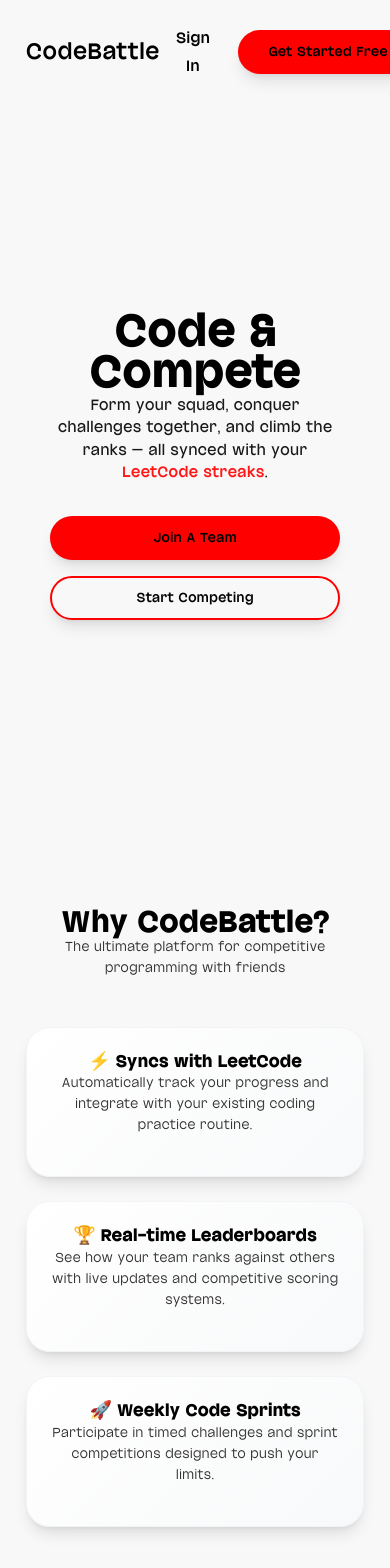
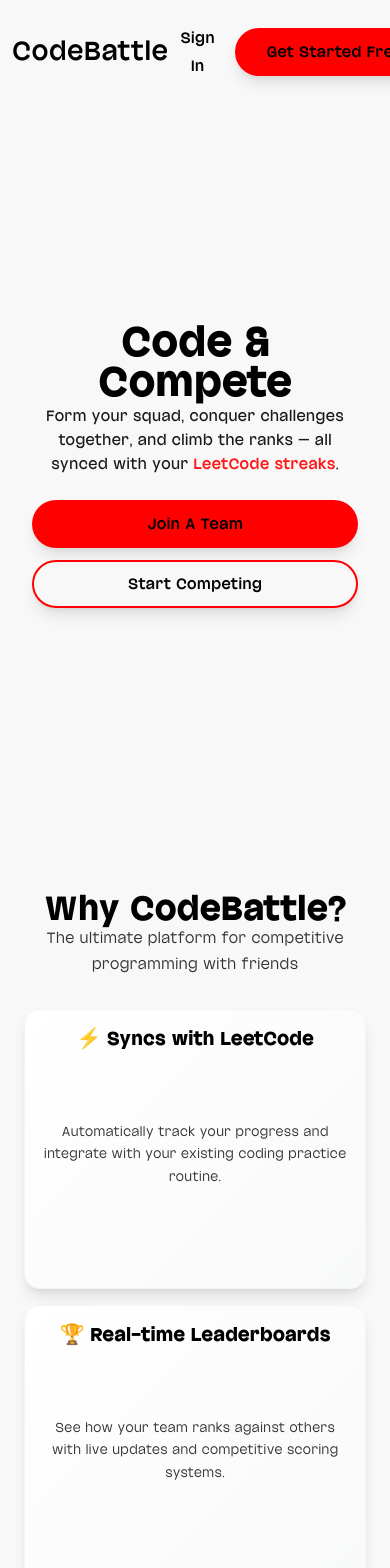
Before and after one commit to ezDecode/Code-Battle, a React (Vite) app in the folder frontend/: page / in a window 390 px wide. Shown: the top 1568 px of the page. Built offline with nearby package versions, Linux system fonts and the light colour scheme.

Commit message:
refactor(LandingPage): enhance responsive design and improve touch targets for better user experience

```diff
--- a/frontend/src/components/layout/LandingPage.jsx
+++ b/frontend/src/components/layout/LandingPage.jsx
@@ -48,19 +48,20 @@ const useSmoothScroll = () => {
   }, []);
 };
 
-// Enhanced CTA Button Component
+// Enhanced CTA Button Component with optimized responsive design
 const CTAButton = memo(({ children, onClick, ariaLabel, variant = 'primary', className = '' }) => {
   const baseStyles = {
     fontFamily: 'Outreque, sans-serif',
     fontWeight: '700',
-    minWidth: 'clamp(180px, 40vw, 320px)',
-    height: 'clamp(44px, 8vw, 72px)',
-    borderRadius: 'clamp(22px, 4vw, 36px)',
-    fontSize: 'clamp(14px, 3.2vw, 22px)',
-    padding: '0 clamp(14px, 3.5vw, 28px)',
+    minWidth: 'clamp(200px, 45vw, 280px)',
+    height: 'clamp(48px, 6vw, 64px)', // Increased minimum height for better touch targets
+    borderRadius: 'clamp(24px, 3vw, 32px)',
+    fontSize: 'clamp(16px, 2.8vw, 20px)', // Improved text scaling
+    padding: '0 clamp(16px, 3vw, 24px)',
     border: 'none',
     cursor: 'pointer',
-    transition: 'opacity 0.3s ease'
+    transition: 'all 0.3s ease',
+    textAlign: 'center'
   };
 
   const variantStyles = variant === 'outline'
@@ -78,7 +79,7 @@ const CTAButton = memo(({ children, onClick, ariaLabel, variant = 'primary', cla
     <button
       onClick={onClick}
       aria-label={ariaLabel}
-      className={`inline-flex items-center justify-center font-bold transition-opacity duration-300 hover:opacity-90 focus:opacity-90 focus:outline-none focus:ring-2 focus:ring-black focus:ring-opacity-30 ${className}`}
+      className={`inline-flex items-center justify-center font-bold transition-all duration-300 hover:opacity-90 focus:opacity-90 focus:outline-none focus:ring-2 focus:ring-black focus:ring-opacity-30 ${className}`}
       style={{
         ...baseStyles,
         ...variantStyles
@@ -134,22 +135,22 @@ const LandingPage = memo(() => {
         Skip to main content
       </a>
 
-      {/* Main container - Dynamic responsive layout */}
+      {/* Main container - Enhanced responsive layout with optimal tablet experience */}
       <div
-        className="mx-auto w-full px-4 sm:px-6 md:px-8 lg:px-12 xl:px-16 2xl:px-20"
-        style={{ maxWidth: 'clamp(320px, 95vw, 1600px)' }}
+        className="mx-auto w-full px-3 sm:px-4 md:px-6 lg:px-8 xl:px-12 2xl:px-16"
+        style={{ maxWidth: 'clamp(320px, 100vw, 1400px)' }}
       >
 
         {/* HERO SECTION */}
         <section className="relative min-h-screen flex flex-col" role="banner">
-          {/* Navigation Header - Perfectly aligned */}
-          <header className="flex items-center justify-between z-10 w-full pt-4 sm:pt-6 md:pt-8" style={{ minHeight: '80px' }}>
-            {/* Logo - Exact match with NavigationBar */}
+          {/* Navigation Header - Enhanced responsive layout with better tablet support */}
+          <header className="flex items-center justify-between z-10 w-full pt-4 sm:pt-5 md:pt-6 lg:pt-8" style={{ minHeight: '80px' }}>
+            {/* Logo - Optimized responsive scaling */}
             <div className="flex-shrink-0">
               <div
                 className="text-black font-bold"
                 style={{
-                  fontSize: 'clamp(24px, 6vw, 36px)',
+                  fontSize: 'clamp(28px, 5vw, 36px)',
                   fontWeight: '700',
                   fontFamily: 'Outreque, sans-serif',
                   lineHeight: '1'
@@ -161,15 +162,16 @@ const LandingPage = memo(() => {
               </div>
             </div>
 
-            {/* Right Navigation - Enhanced layout */}
-            <nav className="flex items-center gap-3 sm:gap-4 md:gap-6 lg:gap-8" role="navigation">
+            {/* Right Navigation - Improved spacing and touch targets */}
+            <nav className="flex items-center gap-2 sm:gap-4 md:gap-5 lg:gap-6 xl:gap-8" role="navigation">
               <button
                 onClick={handleSignIn}
-                className="text-black font-bold hover:opacity-70 focus:opacity-70 focus:outline-none focus:ring-2 focus:ring-red-500 focus:ring-opacity-50 transition-opacity duration-300 rounded-lg px-4 py-2"
+                className="text-black font-bold hover:opacity-70 focus:opacity-70 focus:outline-none focus:ring-2 focus:ring-red-500 focus:ring-opacity-50 transition-opacity duration-300 rounded-lg px-3 py-2 md:px-4"
                 style={{
-                  fontSize: 'clamp(16px, 4vw, 26px)',
+                  fontSize: 'clamp(16px, 3.5vw, 24px)',
                   fontWeight: '700',
-                  fontFamily: 'Outreque, sans-serif'
+                  fontFamily: 'Outreque, sans-serif',
+                  minHeight: '44px' // Ensure touch target
                 }}
                 aria-label="Sign in to your account"
               >
@@ -186,40 +188,40 @@ const LandingPage = memo(() => {
             </nav>
           </header>
 
-          {/* Hero Content - Optimized spacing and typography */}
+          {/* Hero Content - Enhanced responsive spacing and typography */}
           <main
             id="main-content"
-            className="flex-1 flex flex-col items-center justify-center text-center px-2 sm:px-4 md:px-6"
+            className="flex-1 flex flex-col items-center justify-center text-center px-2 sm:px-3 md:px-4 lg:px-6"
             role="main"
-            style={{ paddingTop: '2rem', paddingBottom: '2rem' }}
+            style={{ paddingTop: '1.5rem', paddingBottom: '1.5rem' }}
           >
             <div className="w-full max-w-full">
-              {/* Main Headline - Enhanced with better spacing */}
+              {/* Main Headline - Optimized responsive scaling */}
               <h1
-                className="text-black font-black leading-tight mb-6 sm:mb-8 md:mb-12"
+                className="text-black font-black leading-tight mb-4 sm:mb-6 md:mb-8 lg:mb-12"
                 style={{
-                  fontSize: 'clamp(48px, 12vw, 160px)',
+                  fontSize: 'clamp(44px, 10vw, 140px)',
                   fontWeight: '900',
                   fontFamily: 'Outreque, sans-serif',
-                  lineHeight: '0.85',
+                  lineHeight: '0.9',
                   letterSpacing: '-0.02em'
                 }}
               >
                 Code & Compete
               </h1>
 
-              {/* Subtitle - Clean and optimized */}
-              <div className="w-full flex justify-center mb-8 sm:mb-10 md:mb-16">
+              {/* Subtitle - Enhanced responsive design */}
+              <div className="w-full flex justify-center mb-6 sm:mb-8 md:mb-12 lg:mb-16">
                 <p
-                  className="text-center px-4"
+                  className="text-center px-3 sm:px-4 md:px-6"
                   style={{
                     color: '#000000',
-                    fontSize: 'clamp(16px, 4vw, 36px)',
+                    fontSize: 'clamp(16px, 3.5vw, 32px)',
                     fontWeight: '500',
                     fontFamily: 'Outreque, sans-serif',
-                    lineHeight: '1.4',
+                    lineHeight: '1.5',
                     opacity: '0.9',
-                    maxWidth: 'clamp(384px, 92vw, 1080px)',
+                    maxWidth: 'clamp(340px, 90vw, 1000px)',
                     margin: '0 auto'
                   }}
                 >
@@ -228,8 +230,8 @@ const LandingPage = memo(() => {
                 </p>
               </div>
 
-              {/* CTA Buttons - Enhanced layout and interaction */}
-              <div className="flex flex-col sm:flex-row gap-4 sm:gap-6 lg:gap-8 justify-center items-center w-full max-w-none mx-auto px-4">
+              {/* CTA Buttons - Improved responsive stacking and spacing */}
+              <div className="flex flex-col sm:flex-row gap-3 sm:gap-4 md:gap-6 lg:gap-8 justify-center items-center w-full max-w-none mx-auto px-3 sm:px-4">
                 <CTAButton
                   onClick={handleJoinTeam}
                   ariaLabel="Join a team and start competing"
@@ -250,36 +252,36 @@ const LandingPage = memo(() => {
           </main>
         </section>
 
-        {/* FEATURES SECTION - Enhanced with better visual hierarchy */}
+        {/* FEATURES SECTION - Complete responsive redesign with proper tablet layout */}
         <section
-          className="relative py-16 sm:py-20 md:py-24"
+          className="relative py-12 sm:py-16 md:py-20 lg:py-24"
           role="region"
           aria-labelledby="features-heading"
         >
-          <div className="w-full flex flex-col items-center text-center mb-12 sm:mb-16 md:mb-20">
+          <div className="w-full flex flex-col items-center text-center mb-8 sm:mb-12 md:mb-16 lg:mb-20 px-3 sm:px-4 md:px-6">
             <h2
               id="features-heading"
-              className="text-black font-black leading-tight mb-4 sm:mb-6 text-center"
+              className="text-black font-black leading-tight mb-3 sm:mb-4 md:mb-6 text-center"
               style={{
-                fontSize: 'clamp(32px, 8vw, 80px)',
+                fontSize: 'clamp(36px, 7vw, 72px)',
                 fontWeight: '900',
                 fontFamily: 'Outreque, sans-serif',
-                lineHeight: '0.9',
+                lineHeight: '0.95',
                 textAlign: 'center'
               }}
             >
               Why CodeBattle?
             </h2>
             <p
-              className="text-center text-black px-4"
+              className="text-center text-black px-3 sm:px-4"
               style={{
-                fontSize: 'clamp(14px, 3vw, 24px)',
+                fontSize: 'clamp(16px, 2.8vw, 22px)',
                 fontWeight: '400',
                 fontFamily: 'Outreque, sans-serif',
-                lineHeight: '1.5',
+                lineHeight: '1.6',
                 opacity: '0.8',
                 textAlign: 'center',
-                maxWidth: '768px',
+                maxWidth: '700px',
                 margin: '0 auto'
               }}
             >
@@ -287,8 +289,8 @@ const LandingPage = memo(() => {
             </p>
           </div>
 
-          <div className="w-full max-w-7xl mx-auto">
-            <div className="grid grid-cols-1 sm:grid-cols-3 gap-6 lg:gap-8">
+          <div className="w-full max-w-6xl mx-auto px-3 sm:px-4 md:px-6 lg:px-8">
+            <div className="grid grid-cols-1 sm:grid-cols-2 lg:grid-cols-3 gap-4 sm:gap-6 md:gap-8">
               {[
                 {
                   title: "⚡ Syncs with LeetCode",
@@ -305,30 +307,31 @@ const LandingPage = memo(() => {
               ].map((feature, index) => (
                 <div
                   key={index}
-                  className="bg-white rounded-3xl shadow-lg p-6 lg:p-8 text-center hover:shadow-xl transition-all duration-300 border border-gray-100 flex flex-col items-center"
+                  className="bg-white rounded-2xl sm:rounded-3xl shadow-lg p-4 sm:p-6 md:p-8 text-center hover:shadow-xl transition-all duration-300 border border-gray-100 flex flex-col items-center"
                   style={{
-                    background: 'linear-gradient(135deg, #ffffff 0%, #f8f9fa 100%)'
+                    background: 'linear-gradient(135deg, #ffffff 0%, #f8f9fa 100%)',
+                    minHeight: '280px'
                   }}
                 >
                   <h3
-                    className="text-black font-black mb-4 text-center"
+                    className="text-black font-black mb-3 sm:mb-4 text-center"
                     style={{
-                      fontSize: 'clamp(18px, 4vw, 28px)',
+                      fontSize: 'clamp(20px, 3.5vw, 26px)',
                       fontWeight: '900',
                       fontFamily: 'Outreque, sans-serif',
-                      lineHeight: '1.2',
+                      lineHeight: '1.3',
                       textAlign: 'center'
                     }}
                   >
                     {feature.title}
                   </h3>
                   <p
-                    className="text-black text-center"
+                    className="text-black text-center flex-1 flex items-center"
                     style={{
-                      fontSize: 'clamp(14px, 3vw, 18px)',
+                      fontSize: 'clamp(14px, 2.5vw, 16px)',
                       fontWeight: '400',
                       fontFamily: 'Outreque, sans-serif',
-                      lineHeight: '1.5',
+                      lineHeight: '1.6',
                       opacity: '0.8',
                       textAlign: 'center'
                     }}
@@ -341,36 +344,36 @@ const LandingPage = memo(() => {
           </div>
         </section>
 
-        {/* TEAM SECTION - Enhanced with better visual impact */}
-        <section className="relative min-h-screen flex flex-col items-center justify-center text-center px-2 sm:px-4 md:px-6 py-8 sm:py-12 md:py-16">
+        {/* TEAM SECTION - Enhanced responsive design with better spacing */}
+        <section className="relative min-h-screen flex flex-col items-center justify-center text-center px-3 sm:px-4 md:px-6 lg:px-8 py-12 sm:py-16 md:py-20 lg:py-24">
           <div className="w-full max-w-full">
 
-            {/* Section Headline */}
+            {/* Section Headline - Optimized responsive scaling */}
             <h2
-              className="text-black font-black leading-tight mb-6 sm:mb-8 md:mb-12 relative z-10"
+              className="text-black font-black leading-tight mb-4 sm:mb-6 md:mb-8 lg:mb-12 relative z-10"
               style={{
-                fontSize: 'clamp(40px, 10vw, 130px)',
+                fontSize: 'clamp(42px, 9vw, 120px)',
                 fontWeight: '900',
                 fontFamily: 'Outreque, sans-serif',
-                lineHeight: '0.85',
+                lineHeight: '0.9',
                 letterSpacing: '-0.02em'
               }}
             >
               Assemble & Conquer
             </h2>
 
-            {/* Section Subtitle - Clean and optimized */}
-            <div className="w-full flex justify-center mb-8 sm:mb-10 md:mb-16">
+            {/* Section Subtitle - Enhanced responsive design */}
+            <div className="w-full flex justify-center mb-6 sm:mb-8 md:mb-12 lg:mb-16">
               <p
-                className="text-center px-4 relative z-10"
+                className="text-center px-3 sm:px-4 md:px-6 relative z-10"
                 style={{
                   color: '#000000',
-                  fontSize: 'clamp(16px, 4vw, 36px)',
+                  fontSize: 'clamp(16px, 3.5vw, 32px)',
                   fontWeight: '500',
                   fontFamily: 'Outreque, sans-serif',
-                  lineHeight: '1.4',
+                  lineHeight: '1.5',
                   opacity: '0.9',
-                  maxWidth: 'clamp(320px, 80vw, 800px)',
+                  maxWidth: 'clamp(320px, 85vw, 750px)',
                   margin: '0 auto'
                 }}
               >
@@ -379,7 +382,7 @@ const LandingPage = memo(() => {
               </p>
             </div>
 
-            {/* CTA Button */}
+            {/* CTA Button - Better responsive positioning */}
             <div className="flex justify-center items-center relative z-10">
               <CTAButton
                 onClick={handleJoinTeam}
@@ -392,18 +395,19 @@ const LandingPage = memo(() => {
           </div>
         </section>
 
-        {/* FOOTER - Enhanced styling */}
+        {/* FOOTER - Enhanced responsive styling */}
         <footer
-          className="relative flex justify-center items-center py-8 sm:py-10 md:py-12 z-10 px-2 sm:px-4 border-t border-gray-200/50"
+          className="relative flex justify-center items-center py-6 sm:py-8 md:py-10 lg:py-12 z-10 px-3 sm:px-4 border-t border-gray-200/50"
           role="contentinfo"
         >
           <p
             className="text-black text-center"
             style={{
-              fontSize: 'clamp(14px, 3vw, 20px)',
+              fontSize: 'clamp(14px, 2.5vw, 18px)',
               fontWeight: '400',
               fontFamily: 'Outreque, sans-serif',
-              opacity: '0.7'
+              opacity: '0.7',
+              lineHeight: '1.5'
             }}
           >
             © 2025 CodeBattle. Made with ⚡ and too much caffeine.
```
